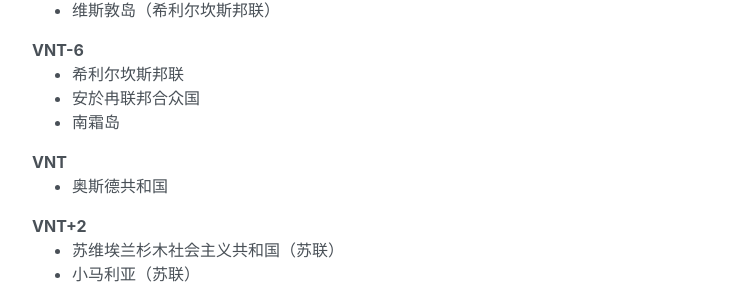
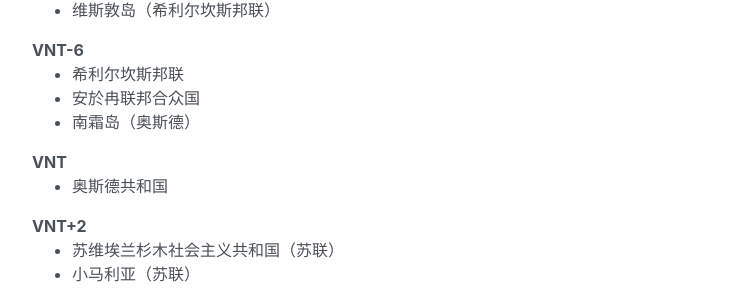
Before and after one commit to vunconf/vunconf.github.io, a Jekyll site: the page built from iao/index.html, in a window 1280 px wide. Shown: the part 976-1280 px from the top of the page, without its empty margins (272-1007 px from the left). Built offline with Jekyll 4.4.1, drawn with Linux system fonts in a browser that asks for light colours.

Commit message:
Update index.html

```diff
--- a/iao/index.html
+++ b/iao/index.html
@@ -33,7 +33,7 @@ title: 主页
 <ul>
   <li>希利尔坎斯邦联</li>
   <li>安於冉联邦合众国</li>
-  <li>南霜岛</li>
+  <li>南霜岛（奥斯德）</li>
 </ul>
 <b>VNT</b>
 <ul>
```
